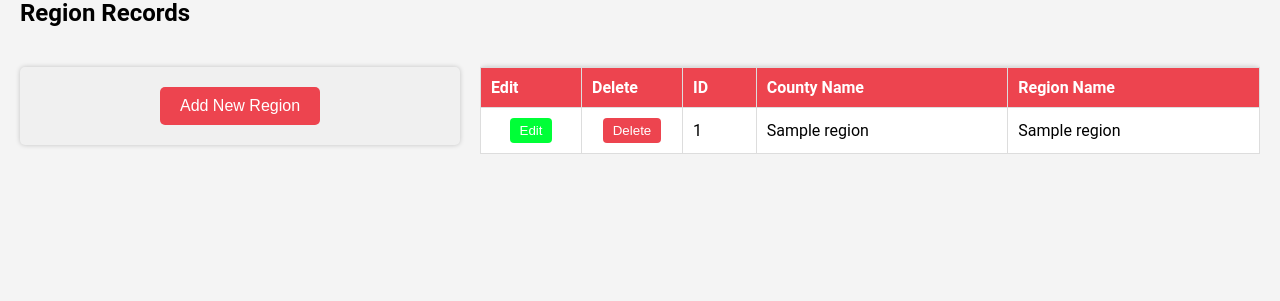
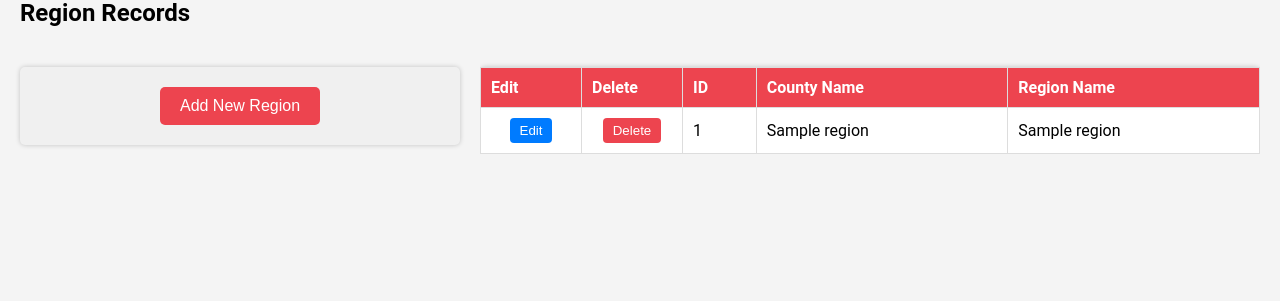
Before and after one commit to PiekoRocks/StreamLine, a Flask app: page /regions in a window 1280 px wide. Shown: the part 203-504 px from the top of the page. Run offline with Flask 3, Linux system fonts and the light colour scheme; tables that the repository leaves empty hold one stand-in row (values such as "Sample post").

Commit message:
revert to blue edit buttons (flip server test successful

```diff
--- a/static/style.css
+++ b/static/style.css
@@ -251,7 +251,7 @@ input[type="submit"]:hover {
 
 /* Specific styles for edit buttons */
 .edit-button {
-    background-color: #00ff37;
+    background-color: #007BFF;
     color: white;
     border: none;
     padding: 5px 10px;
```
